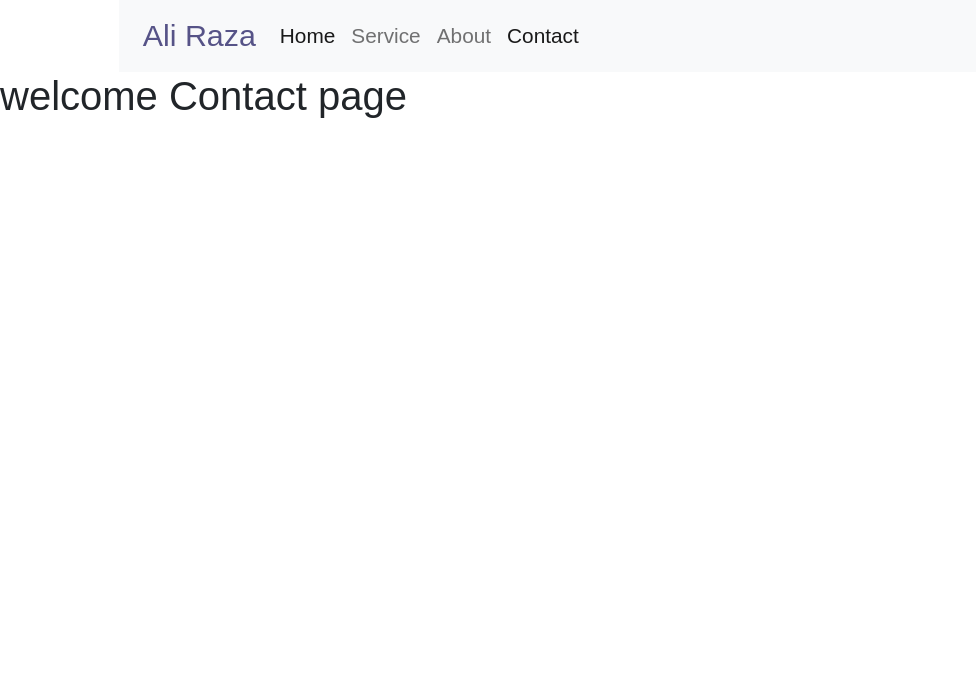
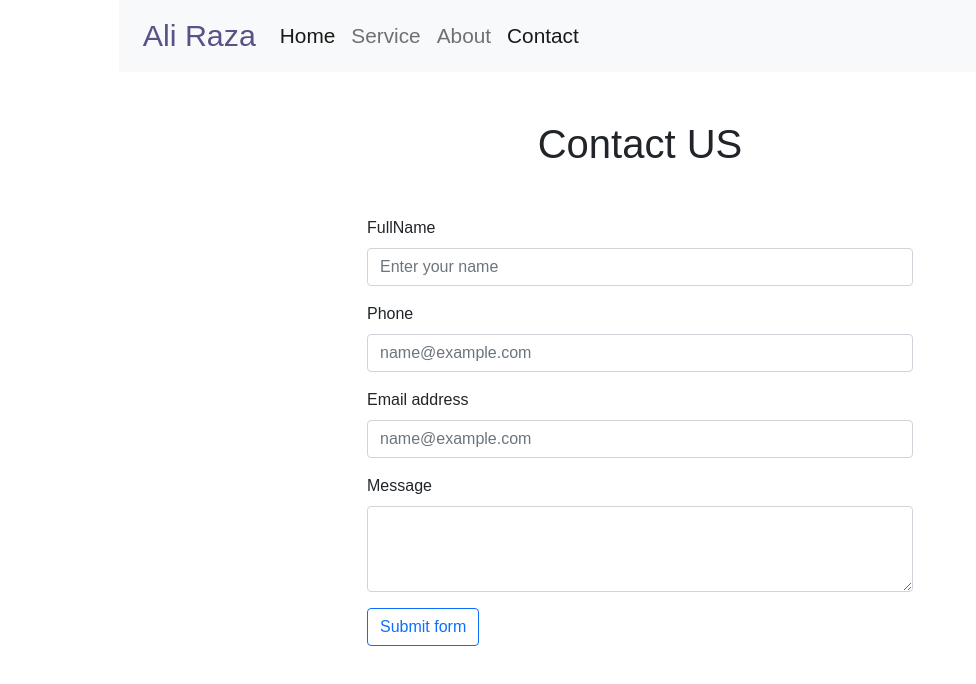
Before and after one commit to ali-203/compeleteaniamted, a React (Create React App) app: page /contact in a window 1280 px wide. Shown: the top 684 px of the page, without its empty margins (0-976 px from the left). Built offline with nearby package versions, Linux system fonts and the light colour scheme; a web font is replaced by a local one.

Commit message:
contact with use state

```diff
--- a/src/About.jsx
+++ b/src/About.jsx
@@ -1,6 +1,6 @@
 import React from "react";
 import { NavLink } from "react-router-dom";
-import  web from "../src/images/img2.svg";
+import  web from "../src/images/img2.png";
 import Common from "./Common";
 
 const About = () => {
--- a/src/Common.jsx
+++ b/src/Common.jsx
@@ -1,6 +1,5 @@
 import React from "react";
 import { NavLink } from "react-router-dom";
-import  web from "../src/images/img2.svg";
 
 const Common = (props) => {
 return (
--- a/src/Contact.jsx
+++ b/src/Contact.jsx
@@ -1,9 +1,105 @@
-import React from "react";
+import React,{ useState  } from "react";
 
 const Contact = () => {
+      const [data, setData] = useState({
+          fullname: "",
+          phone: "",
+          email: "",
+          msg: "",
+
+      });
+      const InputEvent = (event) => {
+          const { name, value } = event.target;
+          setData((preVal) => {
+              return {
+                  ...preVal,
+                  [name]: value,
+              };
+
+          });
+
+      };
+const formSubmit = (e) => {
+e.preventDefault();
+alert(
+`My name is ${data.fullname}. My mobile number is ${data.phone} and email is ${data.email}, Here is what I want to say ${data.msg}`
+);
+};
+
+
 return (
     <>
-<h1> welcome Contact page </h1>
+<div className="my-5">
+    <h1 className="text-center"> Contact US </h1>
+</div>
+<div className="container contact_div">
+    <div className="row">
+        <div className="col-md-6 col-10 mx-auto">
+            <form onSubmit={formSubmit}>
+            <div class="mb-3">
+  <label for="exampleFormControlInput1" class="form-label">
+  FullName
+   </label>
+  <input
+   type="text"
+    class="form-control"
+     id="exampleFormControlInput1"
+     name="name"
+     value={data.fullname}
+     onChange={InputEvent}
+      placeholder="Enter your name"/>
+</div>
+<div class="mb-3">
+  <label for="exampleFormControlInput1" class="form-label">
+  Phone
+  </label>
+  <input
+   type="number"
+    class="form-control"
+    id="exampleFormControlInput1"
+    name="phone"
+     value={data.phone}
+     onChange={InputEvent}
+
+     placeholder="name@example.com"/>
+</div>
+<div class="mb-3">
+  <label for="exampleFormControlInput1" class="form-label">Email address</label>
+  <input
+   type="email"
+   class="form-control"
+   id="exampleFormControlInput1"
+   name="email"
+     value={data.email}
+     onChange={InputEvent}
+
+
+    placeholder="name@example.com"/>
+</div>
+
+<div class="mb-3">
+  <label for="exampleFormControlTextarea1"
+  class="form-label"> Message </label>
+  <textarea
+   class="form-control"
+  id="exampleFormControlTextarea1"
+  rows="3"
+  name="msg"
+  value={data.msg}
+  onChange={InputEvent}
+
+
+  >
+
+  </textarea>
+</div><div class="col-12">
+    <button class="btn btn-outline-primary" type="submit">Submit form</button>
+  </div>
+
+</form>
+        </div>
+    </div>
+</div>
 
     </>
 
--- a/src/Service.jsx
+++ b/src/Service.jsx
@@ -6,7 +6,7 @@
 return (
     <>
 <div className="my-5">
-    <h1 className="text-center"> Our ServiceS </h1>
+    <h1 className="text-center"> Our Service </h1>
 </div>
 <div className="container-fluid mb-5">
 <div className="row">
```
Also changed, not shown: src/Sdata.jsx (+4 -4 lines), 1 other file (tests, documents, lock files or other folders).
